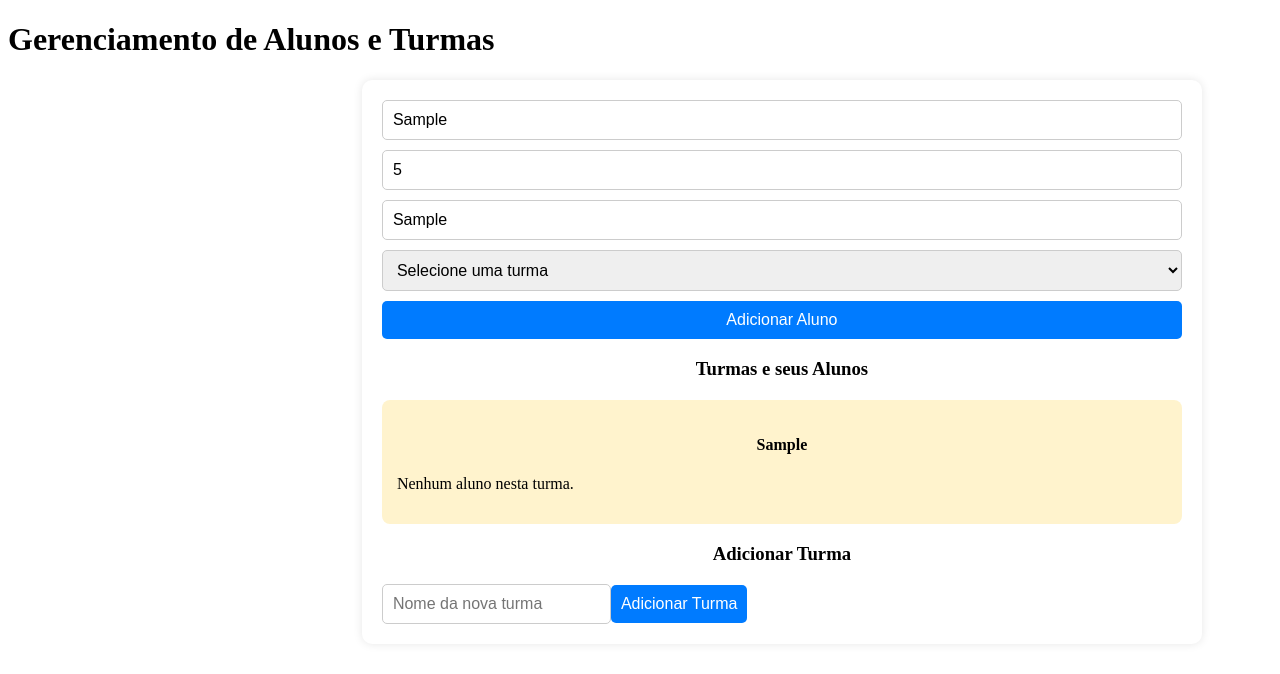
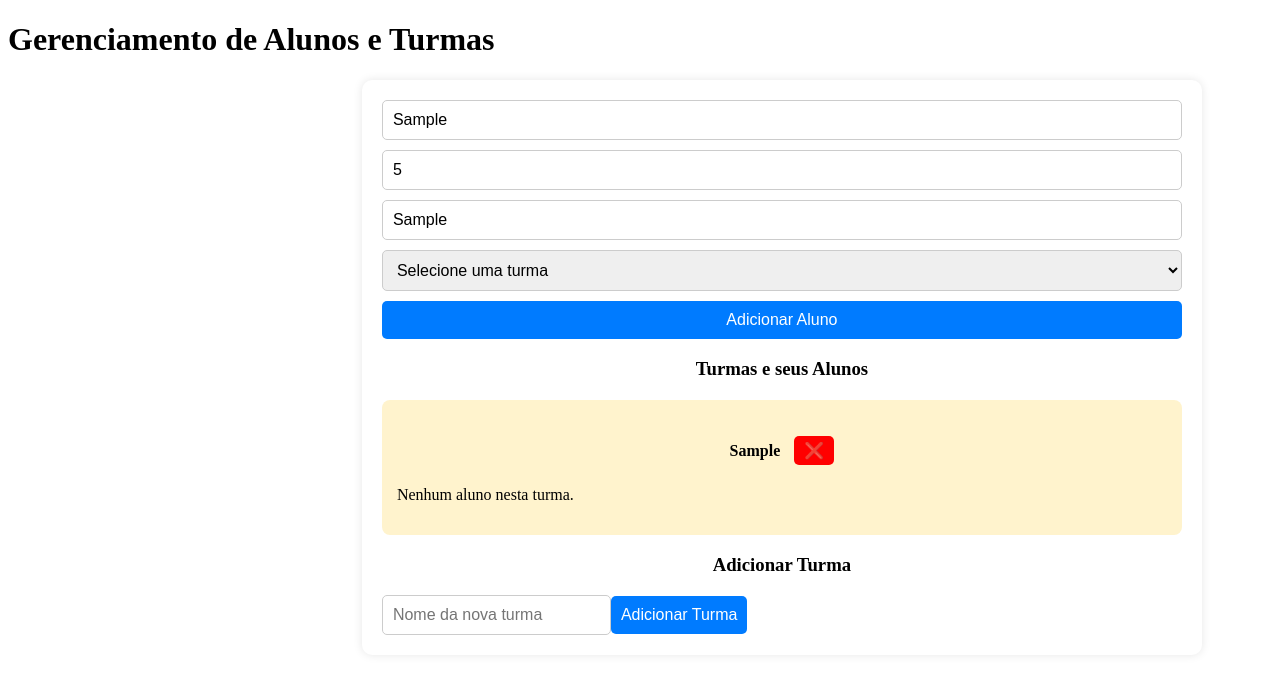
Before and after one commit to SoulsXD/PooIFRN, an Angular app: page / in a window 1280 px wide. Both pictures are taken after typing "Sample", "5", "Sample", "Sample" into the empty fields and a click on the button "Adicionar Turma". Shown: the top 674 px of the page. Built offline with nearby package versions, Linux system fonts and the light colour scheme.

Commit message:
remoção de turmas

```diff
--- a/src/app/components/lista-alunos/lista-alunos.component.css
+++ b/src/app/components/lista-alunos/lista-alunos.component.css
@@ -87,3 +87,17 @@ h3, h4 {
 .remover-btn:hover {
   background: darkred;
 }
+
+.remover-turma-btn {
+  background-color: red;
+  color: white;
+  border: none;
+  cursor: pointer;
+  padding: 5px 10px;
+  margin-left: 10px;
+  border-radius: 5px;
+}
+
+.remover-turma-btn:hover {
+  background-color: darkred;
+}
--- a/src/app/components/lista-alunos/lista-alunos.component.html
+++ b/src/app/components/lista-alunos/lista-alunos.component.html
@@ -16,12 +16,13 @@
     Aluno adicionado com sucesso! clique no nome do aluno para informações detalhadas.
   </div>
 
-
   <h3>Turmas e seus Alunos</h3>
 
   <div *ngFor="let turma of turmas" class="turma-container">
-    <h4>{{ turma.nome }}</h4>
-
+    <h4>
+      {{ turma.nome }}
+      <button class="remover-turma-btn" (click)="removerTurma(turma.nome)">❌</button>
+    </h4>
     <ul>
       <li *ngFor="let aluno of turma.alunos">
         <span class="aluno-nome" (click)="mostrarDetalhes(aluno)">
@@ -30,7 +31,6 @@
         <button class="remover-btn" (click)="removerAluno(aluno.matricula, turma.nome)">❌</button>
       </li>
     </ul>
-
     <p *ngIf="turma.alunos.length === 0">Nenhum aluno nesta turma.</p>
   </div>
 
--- a/src/app/components/lista-alunos/lista-alunos.component.ts
+++ b/src/app/components/lista-alunos/lista-alunos.component.ts
@@ -117,4 +117,11 @@ export class ListaAlunosComponent implements OnInit {
       this.detalhes = '';
     }, 5000);
   }
+
+  removerTurma(nomeTurma: string) {
+    const confirmar = confirm(`Tem certeza que deseja remover a turma "${nomeTurma}" e todos os seus alunos?`);
+    if (confirmar) {
+      this.turmas = this.turmas.filter(turma => turma.nome !== nomeTurma);
+    }
+  }
 }
```
